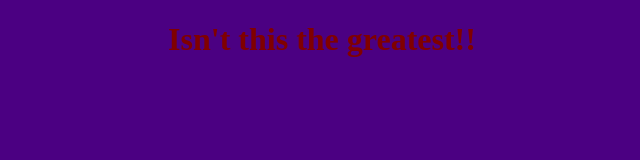
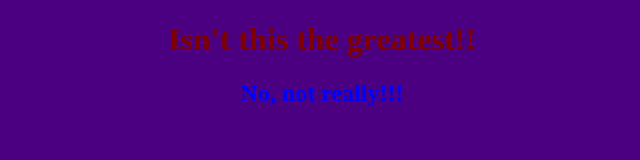
Before and after one commit to phartsol/Git2GitHubTest, a plain HTML site: page index.html in a window 1280 px wide. Shown: the whole page, without its empty margins (318-958 px from the left). Drawn offline with Linux system fonts and the light colour scheme.

Commit message:
new h2 tag

```diff
--- a/index.html
+++ b/index.html
@@ -10,5 +10,7 @@
     <body>
 		<h1>Isn't this the greatest!!</h1>
 
+		<h2>No, not really!!!</h2>
+
     </body>
 </html>
```
